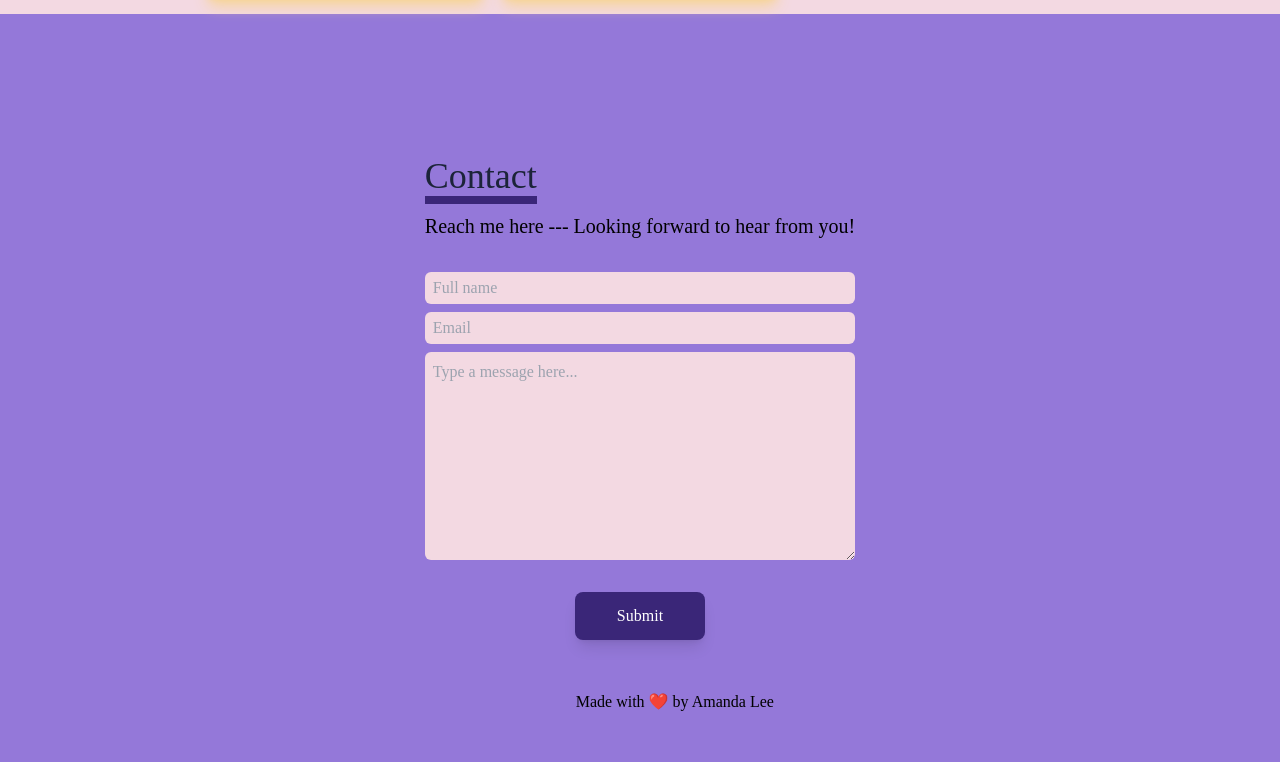
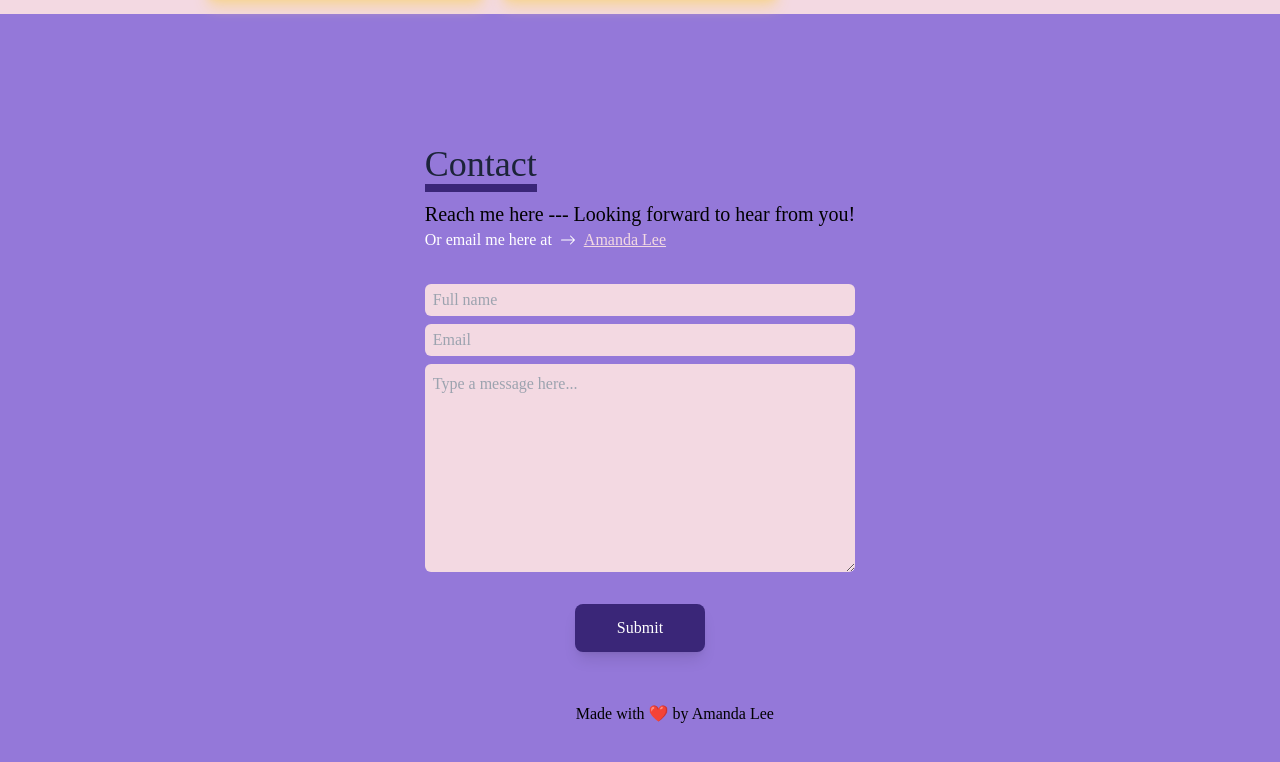
Before and after one commit to Amandagl1/my-portfolio-2023, a React (Create React App) app: page / in a window 1280 px wide. Shown: the part 3098-3860 px from the top of the page. Built offline with nearby package versions, Linux system fonts and the light colour scheme.

Commit message:
Connected contact page with getform.io.

```diff
--- a/src/components/Contact.jsx
+++ b/src/components/Contact.jsx
@@ -1,20 +1,31 @@
 import React from 'react'
+import { BsArrowRight } from 'react-icons/bs'
 
 export const Contact = () => {
   return (
     <div name='contact' className='static w-full h-screen p-4 flex justify-center items-center bg-[#9478D9]'>
 
       <div>
-        <form action="" className='max-w-[500px] w-full flex flex-col'>
+        <form method='POST' action="https://getform.io/f/f48fd6d1-7da8-4a48-940f-f307b0631fa5" className='max-w-[500px] w-full flex flex-col'>
           <div className='pb-8'>
             <h2 className='font-[Limelight] inline border-b-8 text-[#1C2439] border-[#3a2678]'>
               Contact
             </h2>
             <p className='mt-4 text-xl'>Reach me here --- Looking forward to hear from you!</p>
+            <p className='max-w-[286px] flex items-center gap-2 text-white '>Or email me here at {''}
+              <span className='flex'>
+                <BsArrowRight />
+              </span>
+              <span className='font-[Limelight] underline cursor-pointer text-[#F3D9E2] hover:text-[#3a2678]'>
+                <a href="mailto:leeandama@gmail.com">
+                  Amanda Lee
+                </a>
+              </span>
+            </p>
           </div>
-          <input name='name' className='py-1 rounded-md text-[#3a2678] bg-[#F3D9E2]' type="text" placeholder='  Full name' />
-          <input name='email' className='my-2 py-1 rounded-md text-[#1C2439] bg-[#F3D9E2]' type="email" placeholder='  Email' />
-          <textarea name="message" className='py-2 rounded-md bg-[#F3D9E2]' rows="8" placeholder='  Type a message here...'></textarea>
+          <input name='name' className='p-1 rounded-md text-[#3a2678] bg-[#F3D9E2]' type="text" placeholder=' Full name' />
+          <input name='email' className='my-2 p-1 rounded-md text-[#1C2439] bg-[#F3D9E2]' type="email" placeholder=' Email' />
+          <textarea name="message" className='px-1 py-2 rounded-md bg-[#F3D9E2]' rows="8" placeholder=' Type a message here...'></textarea>
           <button className='
                    w-[130px] font-[Poppins] shadow-lg rounded-lg
                    mx-auto my-8 py-3 flex justify-center text-center duration-300
```
